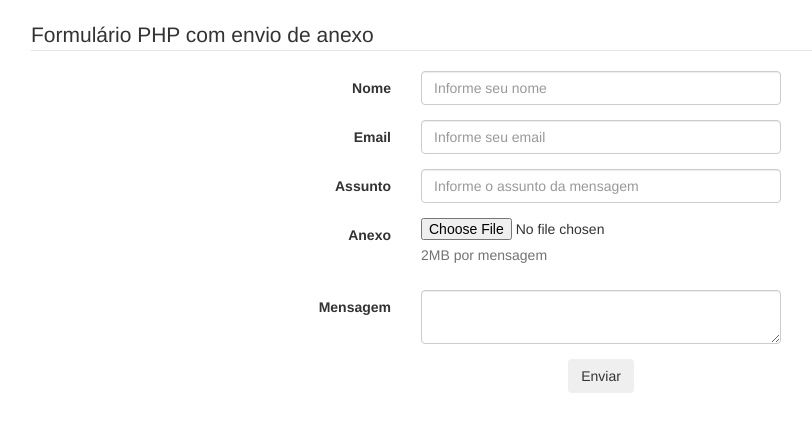
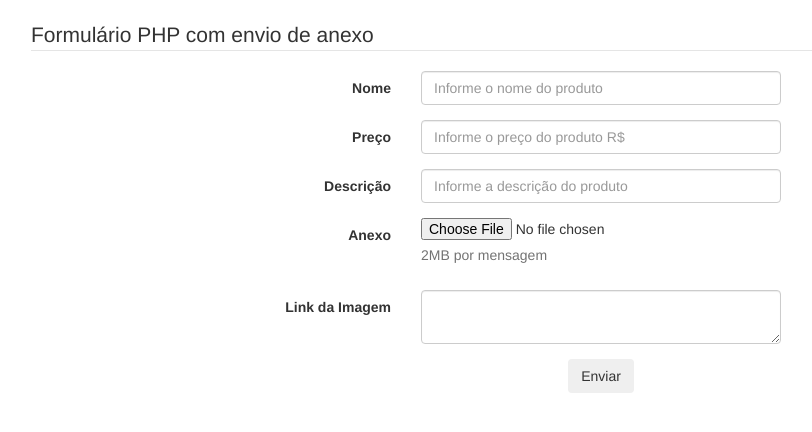
Before and after one commit to pinhatrue/pedras-ferros, a PHP site: page /form.php in a window 1280 px wide. Shown: the top 432 px of the page, without its empty margins (39-851 px from the left). Run offline with PHP 8.4, Linux system fonts and the light colour scheme.

Commit message:
Add files via upload

```diff
--- a/form.php
+++ b/form.php
@@ -6,11 +6,16 @@
     <meta name="viewport" content="width=device-width, initial-scale=1">
     <title>Formulário PHP com anexo</title>
 
- <!-- Layout -->
- <link rel="stylesheet" href="//maxcdn.bootstrapcdn.com/bootstrap/3.3.1/css/bootstrap.min.css">
+    <!-- Layout -->
+    <link rel="stylesheet" href="//maxcdn.bootstrapcdn.com/bootstrap/3.3.1/css/bootstrap.min.css">
 
- <!-- JavaScript -->
- <script src="https://maxcdn.bootstrapcdn.com/bootstrap/3.3.1/js/bootstrap.min.js"></script>
+    <!-- JavaScript -->
+    <script src="https://maxcdn.bootstrapcdn.com/bootstrap/3.3.1/js/bootstrap.min.js"></script>
+
+    <?php
+      //require_once("header.php");
+    ?>
+
   </head>
 
   <body>
@@ -27,23 +32,23 @@
  <div class="form-group">
    <label class="col-md-4 control-label" for="nome">Nome</label>
  <div class="col-md-4">
-   <input id="nome" name="nome" placeholder="Informe seu nome" class="form-control input-md" required="" type="text">
+   <input id="nome" name="nome" placeholder="Informe o nome do produto" class="form-control input-md" required="" type="text">
  </div>
  </div>
 
- <!-- Campo: Email -->
+ <!-- Campo: Preço -->
  <div class="form-group">
-   <label class="col-md-4 control-label" for="nome">Email</label>
+   <label class="col-md-4 control-label" for="nome">Preço</label>
  <div class="col-md-4">
-   <input id="replyto" name="replyto" placeholder="Informe seu email" class="form-control input-md" required="" type="text">
+   <input id="preco" name="preco" placeholder="Informe o preço do produto R$" class="form-control input-md" required="" type="text">
  </div>
  </div>
 
- <!-- Campo: Assunto -->
+ <!-- Campo: Descrição -->
  <div class="form-group">
-   <label class="col-md-4 control-label" for="nome">Assunto</label>
+   <label class="col-md-4 control-label" for="nome">Descrição</label>
  <div class="col-md-4">
-   <input id="assunto" name="assunto" placeholder="Informe o assunto da mensagem" class="form-control input-md" required="" type="text">
+   <input id="descricao" name="descricao" placeholder="Informe a descrição do produto" class="form-control input-md" required="" type="text">
  </div>
  </div>
 
@@ -56,11 +61,11 @@
  </div>
  </div>
 
- <!-- Campo: Mensagem -->
+ <!-- Campo: Link da Mensagem -->
  <div class="form-group">
-   <label class="col-md-4 control-label" for="mensagem">Mensagem</label>
+   <label class="col-md-4 control-label" for="mensagem">Link da Imagem</label>
  <div class="col-md-4">
-   <textarea class="form-control" id="mensagem" name="mensagem"></textarea>
+   <textarea class="form-control" id="link_imagem" name="link_imagem"></textarea>
  </div>
  </div>
 
```
